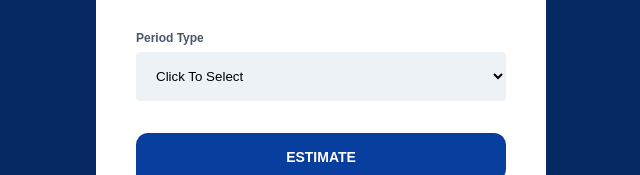
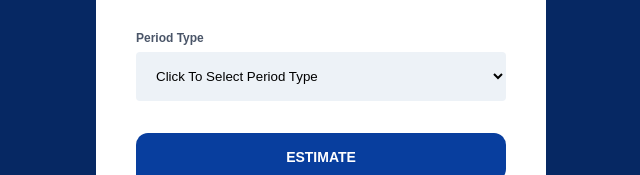
Before and after one commit to fisayo-DMG/covid19-estimator, a website: page index.html in a window 1280 px wide. Shown: the part 625-800 px from the top of the page, 319-959 px from the left. Drawn offline with Linux system fonts and the light colour scheme.

Commit message:
Update challenge 4

```diff
--- a/index.html
+++ b/index.html
@@ -70,7 +70,7 @@
           <div class="form-input">
             <label for="periodType">Period Type</label>
             <select name="periodType" id="periodType" data-period-type>
-              <option value="">Click To Select</option>
+              <option selected disabled>Click To Select Period Type</option>
               <option value="days">Days</option>
               <option value="weeks">Weeks</option>
               <option value="months">Months</option>
```
